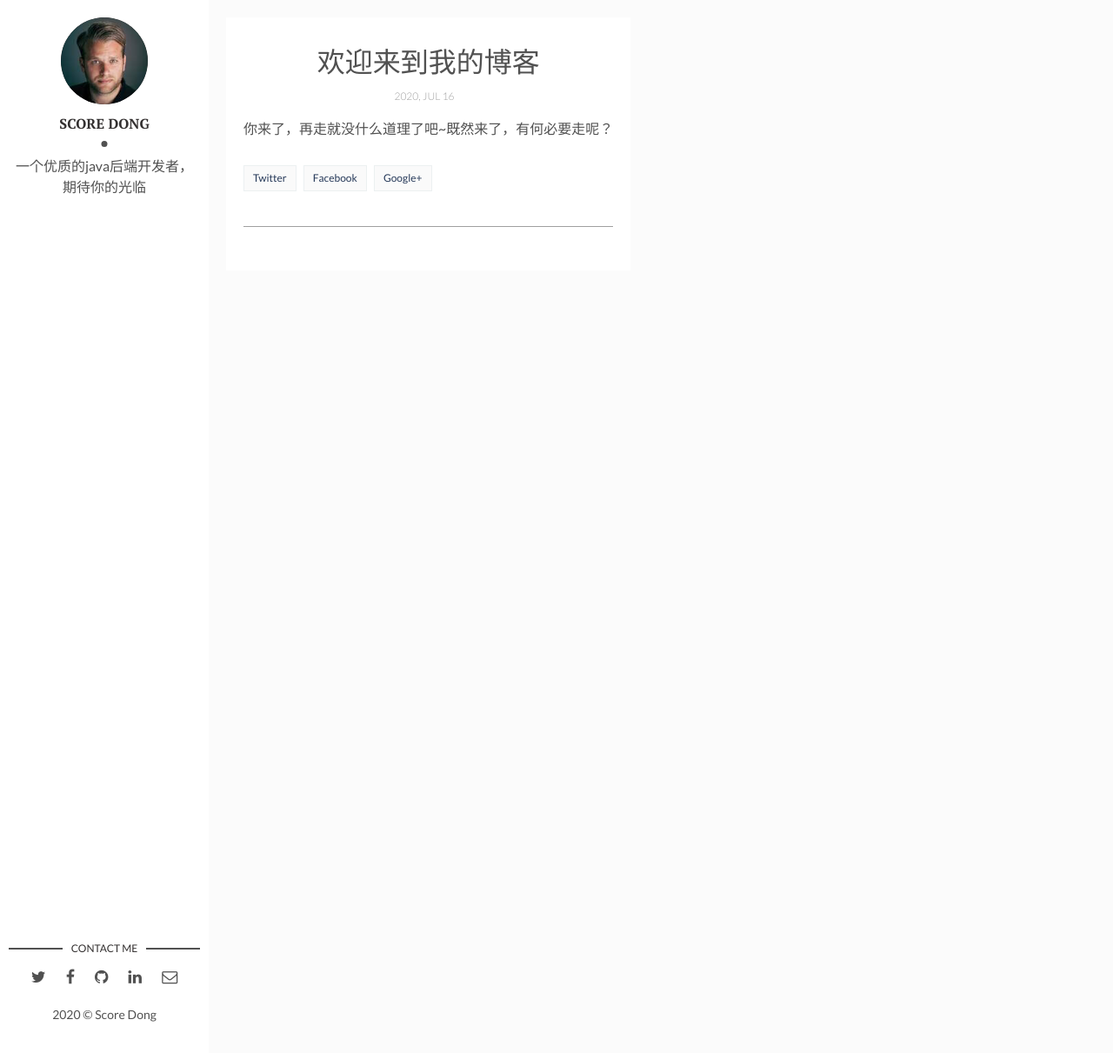
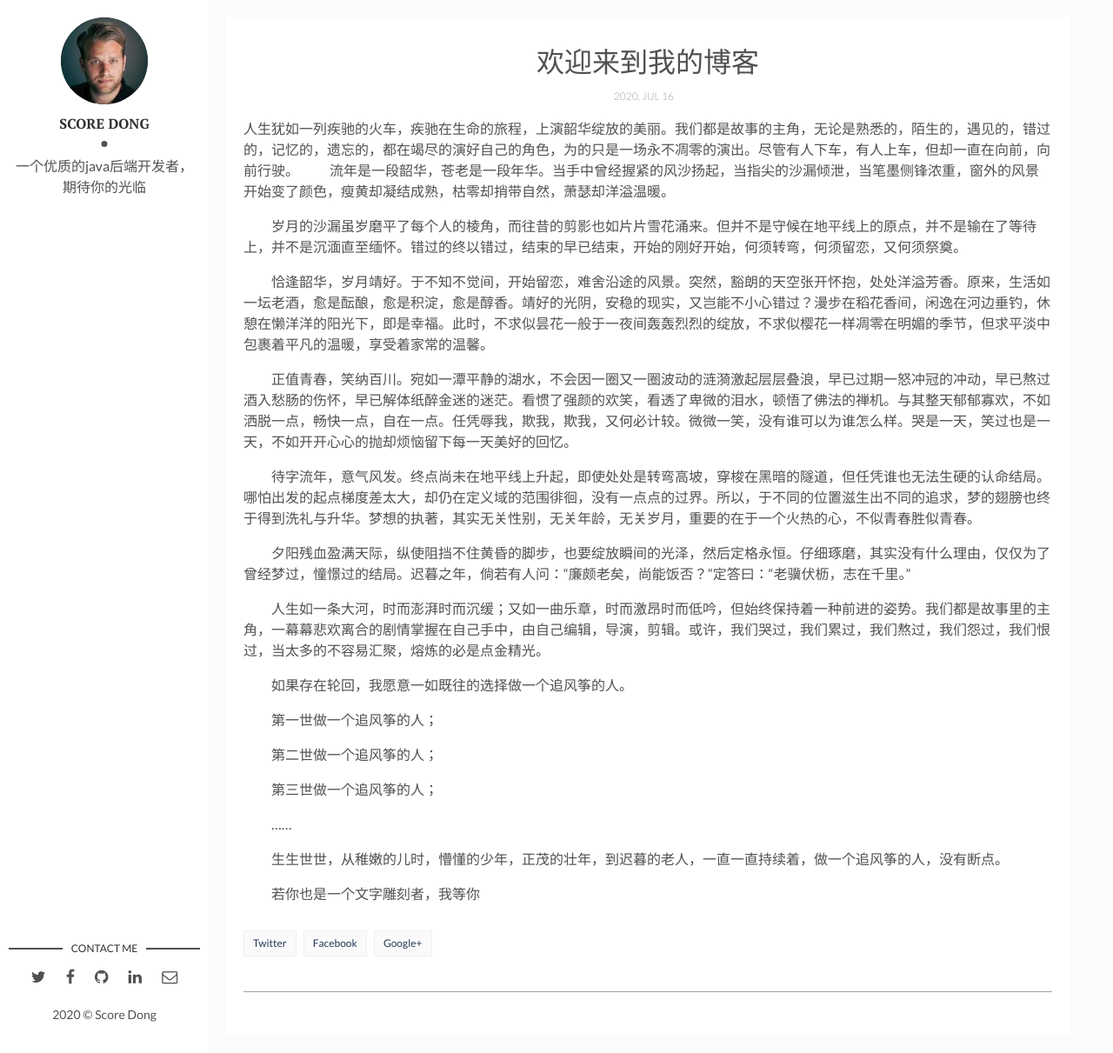
Before and after one commit to ScoreDong/Dslog, a Jekyll site: the page built from _posts/2020-04-06-welcome-to-jekyll.markdown, in a window 1280 px wide and 1211 px high. Shown: the whole window at 87% size. Built offline with Jekyll 4.4.1, drawn with Linux system fonts in a browser that asks for light colours; comment, search, counter and statistics services are not loaded.

Commit message:
修改文件: _posts/2020-04-06-welcome-to-jekyll.markdown

```diff
--- a/_posts/2020-04-06-welcome-to-jekyll.markdown
+++ b/_posts/2020-04-06-welcome-to-jekyll.markdown
@@ -2,7 +2,34 @@
 layout: post
 title: "欢迎来到我的博客"
 date: 2020-07-16 15:32:20 +0300
-description: You’ll find this post in your `_posts` directory. Go ahead and edit it and re-build the site to see your changes. # Add post description (optional)
+description: 《若有轮回，我仍是追风筝的人》 # Add post description (optional)
 img:  # Add image post (optional)
 ---
-你来了，再走就没什么道理了吧~既然来了，有何必要走呢？
+人生犹如一列疾驰的火车，疾驰在生命的旅程，上演韶华绽放的美丽。我们都是故事的主角，无论是熟悉的，陌生的，遇见的，错过的，记忆的，遗忘的，都在竭尽的演好自己的角色，为的只是一场永不凋零的演出。尽管有人下车，有人上车，但却一直在向前，向前行驶。
+　　流年是一段韶华，苍老是一段年华。当手中曾经握紧的风沙扬起，当指尖的沙漏倾泄，当笔墨侧锋浓重，窗外的风景开始变了颜色，瘦黄却凝结成熟，枯零却捎带自然，萧瑟却洋溢温暖。
+
+　　岁月的沙漏虽岁磨平了每个人的棱角，而往昔的剪影也如片片雪花涌来。但并不是守候在地平线上的原点，并不是输在了等待上，并不是沉湎直至缅怀。错过的终以错过，结束的早已结束，开始的刚好开始，何须转弯，何须留恋，又何须祭奠。
+
+　　恰逢韶华，岁月靖好。于不知不觉间，开始留恋，难舍沿途的风景。突然，豁朗的天空张开怀抱，处处洋溢芳香。原来，生活如一坛老酒，愈是酝酿，愈是积淀，愈是醇香。靖好的光阴，安稳的现实，又岂能不小心错过？漫步在稻花香间，闲逸在河边垂钓，休憩在懒洋洋的阳光下，即是幸福。此时，不求似昙花一般于一夜间轰轰烈烈的绽放，不求似樱花一样凋零在明媚的季节，但求平淡中包裹着平凡的温暖，享受着家常的温馨。
+
+　　正值青春，笑纳百川。宛如一潭平静的湖水，不会因一圈又一圈波动的涟漪激起层层叠浪，早已过期一怒冲冠的冲动，早已熬过酒入愁肠的伤怀，早已解体纸醉金迷的迷茫。看惯了强颜的欢笑，看透了卑微的泪水，顿悟了佛法的禅机。与其整天郁郁寡欢，不如洒脱一点，畅快一点，自在一点。任凭辱我，欺我，欺我，又何必计较。微微一笑，没有谁可以为谁怎么样。哭是一天，笑过也是一天，不如开开心心的抛却烦恼留下每一天美好的回忆。
+
+　　待字流年，意气风发。终点尚未在地平线上升起，即使处处是转弯高坡，穿梭在黑暗的隧道，但任凭谁也无法生硬的认命结局。哪怕出发的起点梯度差太大，却仍在定义域的范围徘徊，没有一点点的过界。所以，于不同的位置滋生出不同的追求，梦的翅膀也终于得到洗礼与升华。梦想的执著，其实无关性别，无关年龄，无关岁月，重要的在于一个火热的心，不似青春胜似青春。
+
+　　夕阳残血盈满天际，纵使阻挡不住黄昏的脚步，也要绽放瞬间的光泽，然后定格永恒。仔细琢磨，其实没有什么理由，仅仅为了曾经梦过，憧憬过的结局。迟暮之年，倘若有人问：“廉颇老矣，尚能饭否？”定答曰：“老骥伏枥，志在千里。”
+
+　　人生如一条大河，时而澎湃时而沉缓；又如一曲乐章，时而激昂时而低吟，但始终保持着一种前进的姿势。我们都是故事里的主角，一幕幕悲欢离合的剧情掌握在自己手中，由自己编辑，导演，剪辑。或许，我们哭过，我们累过，我们熬过，我们怨过，我们恨过，当太多的不容易汇聚，熔炼的必是点金精光。
+
+　　如果存在轮回，我愿意一如既往的选择做一个追风筝的人。
+
+　　第一世做一个追风筝的人；
+
+　　第二世做一个追风筝的人；
+
+　　第三世做一个追风筝的人；
+
+　　……
+
+　　生生世世，从稚嫩的儿时，懵懂的少年，正茂的壮年，到迟暮的老人，一直一直持续着，做一个追风筝的人，没有断点。
+
+　　若你也是一个文字雕刻者，我等你
```
